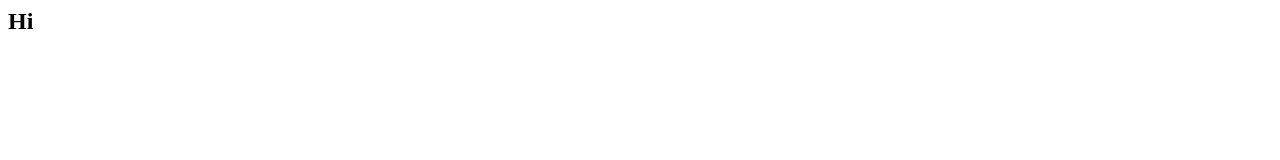
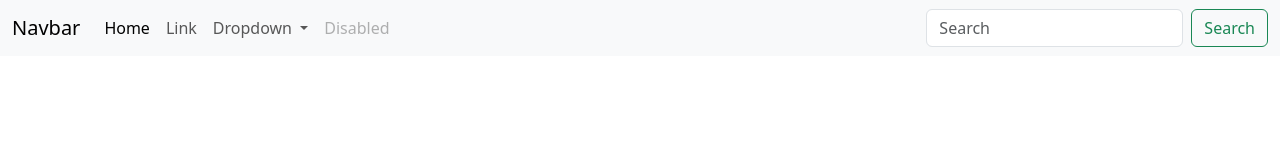
Before and after one commit to sam1810/package, a plain HTML site: page index.html in a window 1280 px wide. Drawn offline with nearby package versions, Linux system fonts and the light colour scheme.

Commit message:
agragar navbar

```diff
--- a/index.html
+++ b/index.html
@@ -1 +1,50 @@
-<h2>Hi</h2>
+<!DOCTYPE html>
+<html lang="es">
+<head>
+    <meta charset="UTF-8">
+    <meta name="viewport" content="width=device-width, initial-scale=1">
+    <title>Package</title>
+    <link href="https://cdn.jsdelivr.net/npm/bootstrap@5.3.3/dist/css/bootstrap.min.css" rel="stylesheet" integrity="sha384-QWTKZyjpPEjISv5WaRU9OFeRpok6YctnYmDr5pNlyT2bRjXh0JMhjY6hW+ALEwIH" crossorigin="anonymous">
+</head>
+<body>
+    <nav class="navbar navbar-expand-lg bg-body-tertiary">
+        <div class="container-fluid">
+          <a class="navbar-brand" href="#">Navbar</a>
+          <button class="navbar-toggler" type="button" data-bs-toggle="collapse" data-bs-target="#navbarSupportedContent" aria-controls="navbarSupportedContent" aria-expanded="false" aria-label="Toggle navigation">
+            <span class="navbar-toggler-icon"></span>
+          </button>
+          <div class="collapse navbar-collapse" id="navbarSupportedContent">
+            <ul class="navbar-nav me-auto mb-2 mb-lg-0">
+              <li class="nav-item">
+                <a class="nav-link active" aria-current="page" href="#">Home</a>
+              </li>
+              <li class="nav-item">
+                <a class="nav-link" href="#">Link</a>
+              </li>
+              <li class="nav-item dropdown">
+                <a class="nav-link dropdown-toggle" href="#" role="button" data-bs-toggle="dropdown" aria-expanded="false">
+                  Dropdown
+                </a>
+                <ul class="dropdown-menu">
+                  <li><a class="dropdown-item" href="#">Action</a></li>
+                  <li><a class="dropdown-item" href="#">Another action</a></li>
+                  <li><hr class="dropdown-divider"></li>
+                  <li><a class="dropdown-item" href="#">Something else here</a></li>
+                </ul>
+              </li>
+              <li class="nav-item">
+                <a class="nav-link disabled" aria-disabled="true">Disabled</a>
+              </li>
+            </ul>
+            <form class="d-flex" role="search">
+              <input class="form-control me-2" type="search" placeholder="Search" aria-label="Search">
+              <button class="btn btn-outline-success" type="submit">Search</button>
+            </form>
+          </div>
+        </div>
+      </nav>
+
+    <script src="https://cdn.jsdelivr.net/npm/bootstrap@5.3.3/dist/js/bootstrap.bundle.min.js" integrity="sha384-YvpcrYf0tY3lHB60NNkmXc5s9fDVZLESaAA55NDzOxhy9GkcIdslK1eN7N6jIeHz" crossorigin="anonymous"></script>
+</body>
+</body>
+</html>
```
